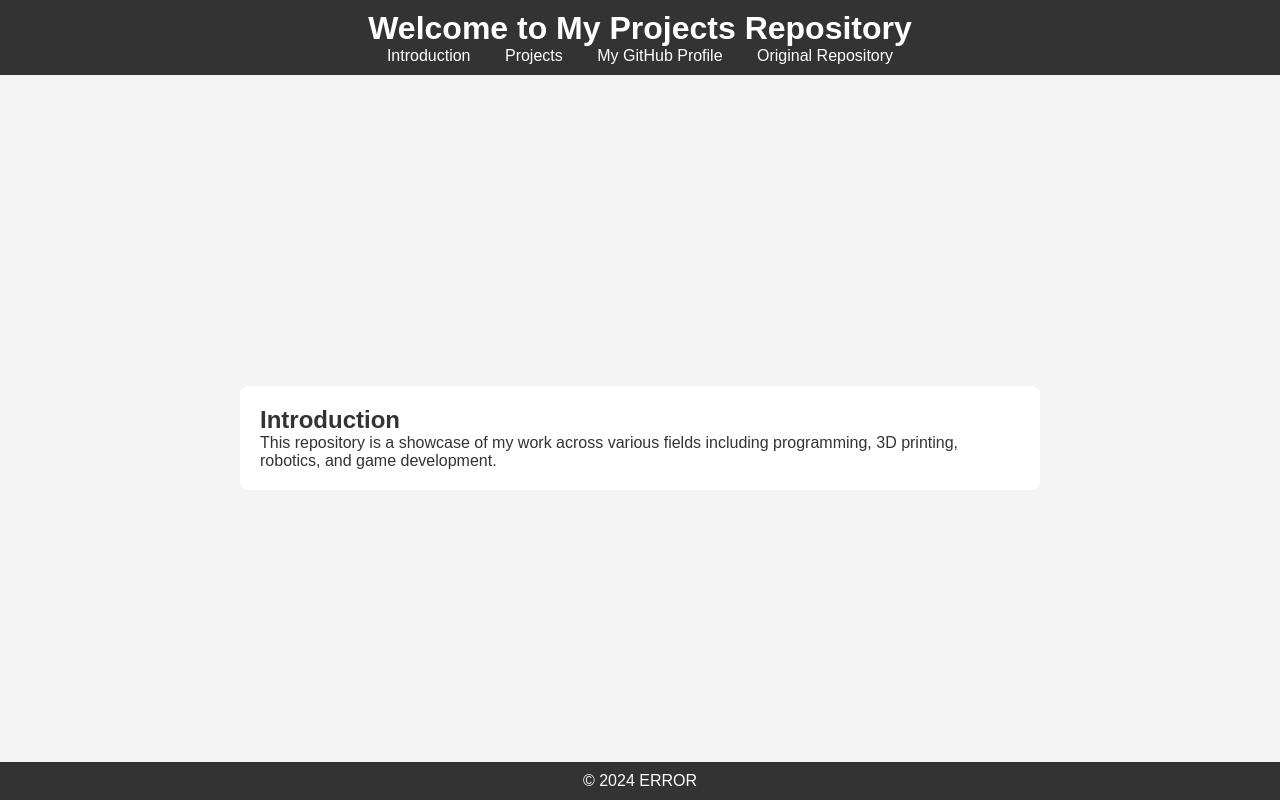
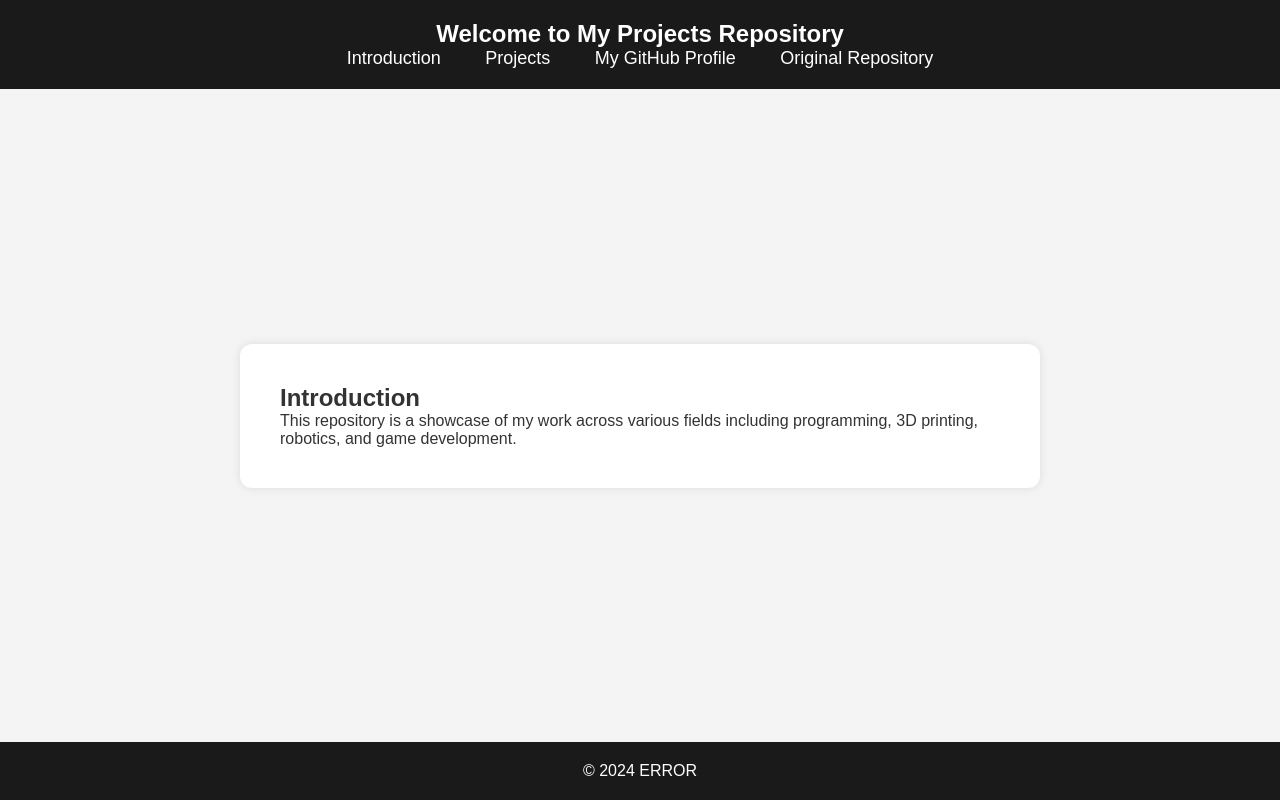
Before and after one commit to xLoadingx/All-My-Stuff, a website: page index.html in a window 1280 px wide. Drawn offline with Linux system fonts and the light colour scheme.

Commit message:
Update styles.css

```diff
--- a/assets/css/styles.css
+++ b/assets/css/styles.css
@@ -17,15 +17,16 @@ body {
 }
 
 header {
-  background-color: #333;
+  background-color: #1a1a1a;
   color: #fff;
-  padding: 10px 0;
+  padding: 20px 0;
   text-align: center;
 }
 
 header h1 {
   margin: 0;
   padding: 0;
+  font-size: 24px;
 }
 
 nav ul {
@@ -36,12 +37,13 @@ nav ul {
 
 nav ul li {
   display: inline-block;
-  margin: 0 15px;
+  margin: 0 20px;
 }
 
 nav ul li a {
   color: #fff;
   text-decoration: none;
+  font-size: 18px;
 }
 
 main {
@@ -53,20 +55,18 @@ main {
 }
 
 section {
-  padding: 20px;
+  padding: 40px;
   margin: 20px;
   background-color: #fff;
-  border-radius: 8px;
+  border-radius: 12px;
+  box-shadow: 0 0 10px rgba(0, 0, 0, 0.1);
   width: 80%;
   max-width: 800px;
 }
 
 footer {
   text-align: center;
-  padding: 10px 0;
-  background-color: #333;
+  padding: 20px 0;
+  background-color: #1a1a1a;
   color: #fff;
-  width: 100%;
-  position: absolute;
-  bottom: 0;
 }
```
